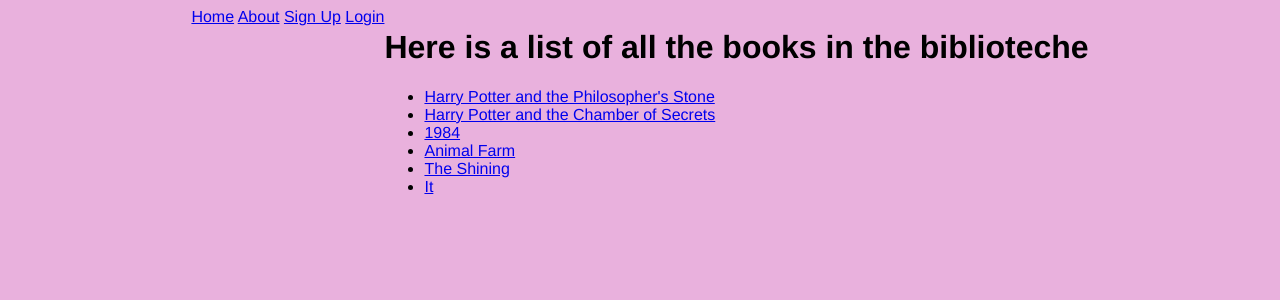
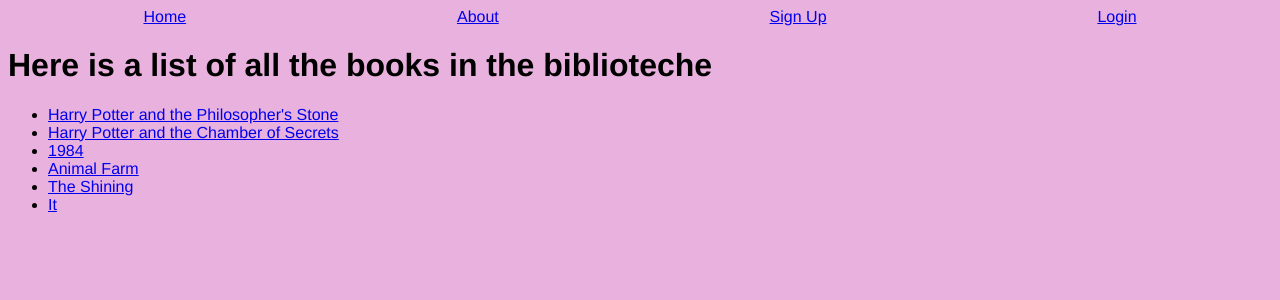
Before and after one commit to adamminchella/django_biblioteche, a Django app: page /library/ in a window 1280 px wide. Shown: the top 300 px of the page. Run offline with Django 4.2, Linux system fonts and the light colour scheme; data comes from the database, SQL or seed files in the repository.

Commit message:
Sexy styling

```diff
--- a/biblioteche/library/static/css/main.css
+++ b/biblioteche/library/static/css/main.css
@@ -1,6 +1,9 @@
 body {
   background-color: rgba(197, 46, 164, 0.37);
   font-family: "Franklin Gothic Medium", "Arial Narrow", Arial, sans-serif;
+}
+
+nav {
   display: flex;
-  justify-content: center;
+  justify-content: space-around;
 }
```
